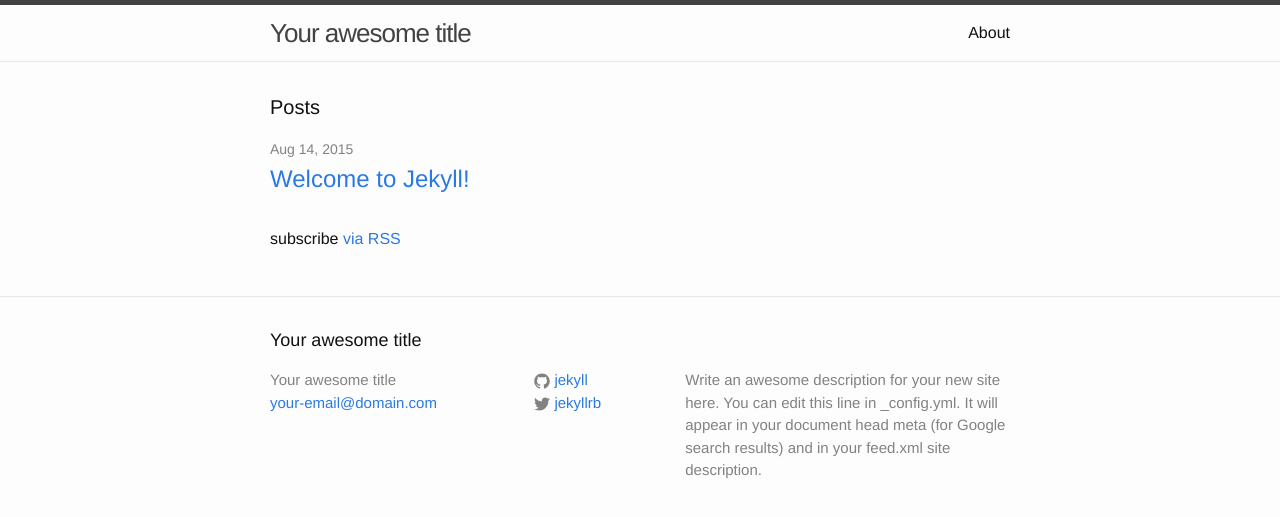
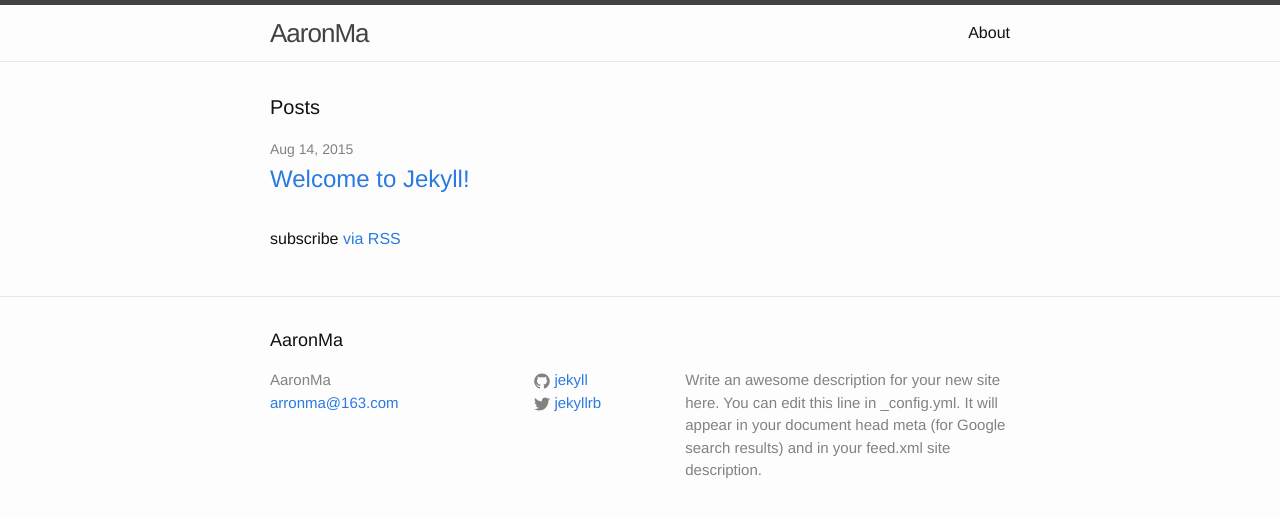
Before and after one commit to maruipp/maruipp.github.io, a Jekyll site: the page built from index.html, in a window 1280 px wide. Shown: the top 517 px of the page. Built offline with Jekyll 4.4.1, drawn with Linux system fonts in a browser that asks for light colours.

Commit message:
更改title

```diff
--- a/_config.yml
+++ b/_config.yml
@@ -1,6 +1,6 @@
 # Site settings
-title: Your awesome title
-email: your-email@domain.com
+title: AaronMa
+email: arronma@163.com
 description: > # this means to ignore newlines until "baseurl:"
   Write an awesome description for your new site here. You can edit this
   line in _config.yml. It will appear in your document head meta (for
```
Also changed, not shown: _drafts/autolayout-in-uitableviewcell.md (added, +4 -0 lines).
